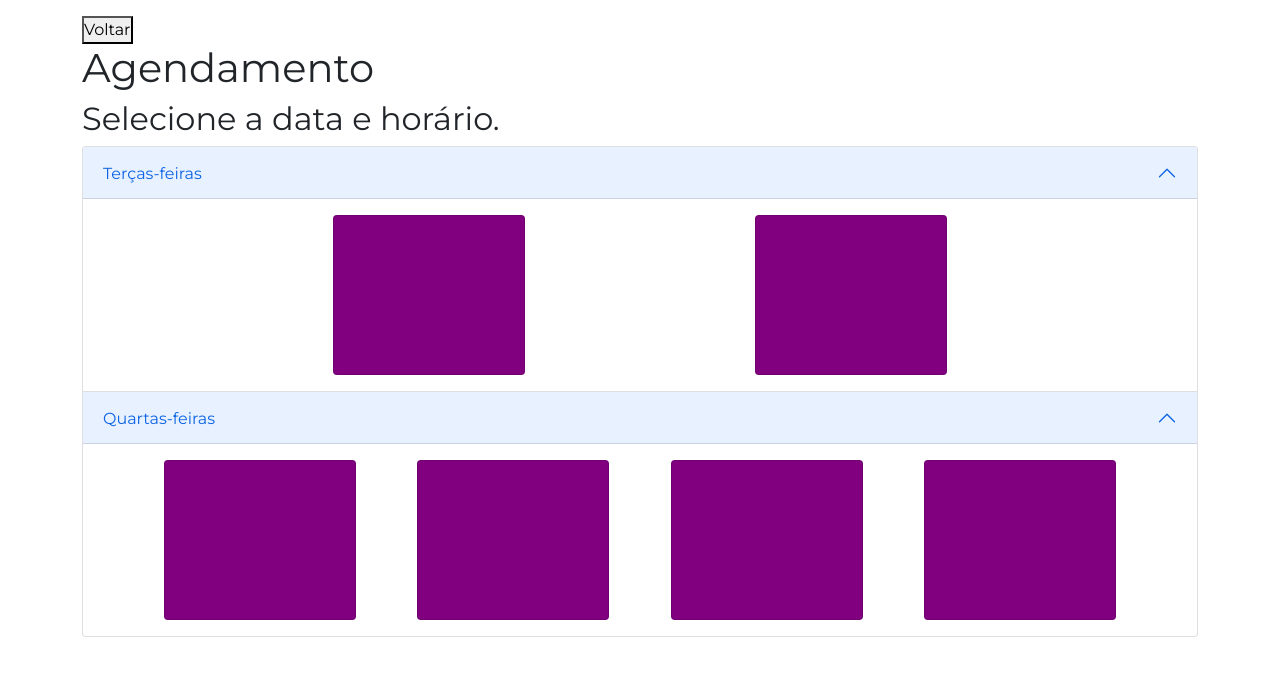
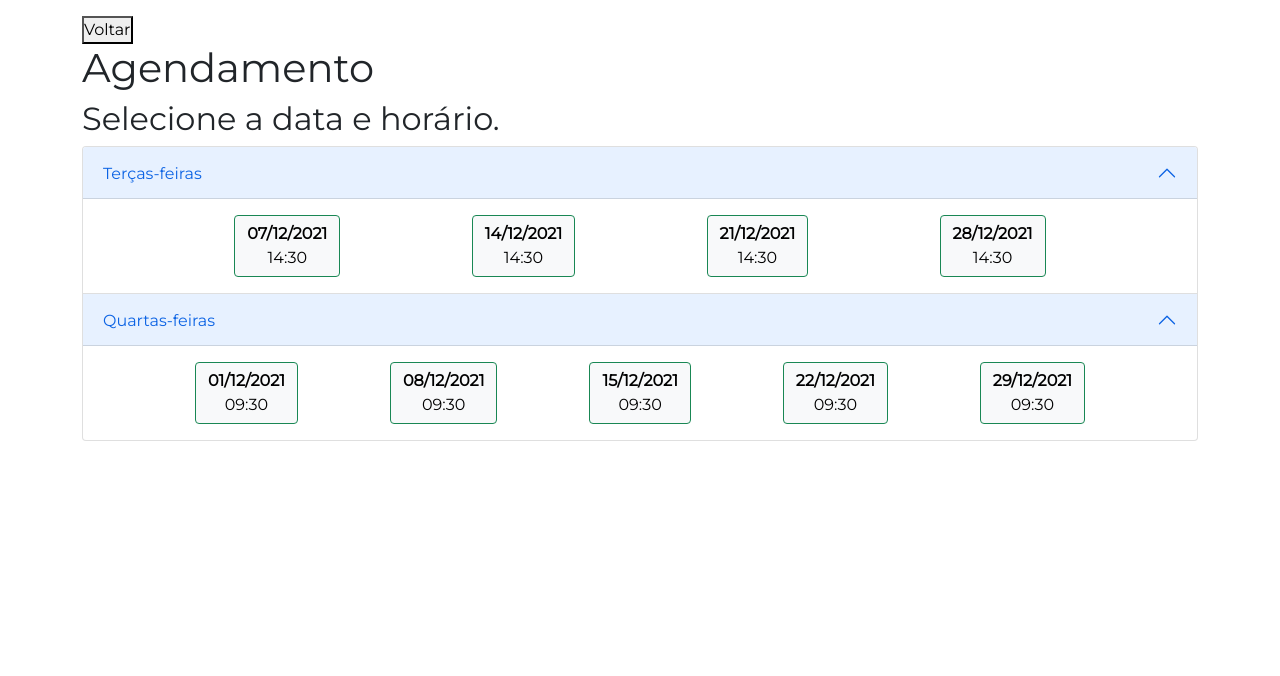
Before and after one commit to RickQs/santos-as-cegas, a Vue app: page /agendamento in a window 1280 px wide. Shown: the top 676 px of the page. Built offline with nearby package versions, Linux system fonts and the light colour scheme.

Commit message:
refactor: Accordion dinâmico

```diff
--- a/src/views/Agendamento.vue
+++ b/src/views/Agendamento.vue
@@ -2,6 +2,7 @@
     <h1>Agendamento</h1>
     <h2>Selecione a data e horário.</h2>
 
+    <section>
         <div class="accordion" id="accordionPanelsStayOpenExample">
             <div class="accordion-item">
                 <h2 class="accordion-header" id="panelsStayOpen-headingOne">
@@ -11,8 +12,14 @@
                 </h2>
                 <div id="panelsStayOpen-collapseOne" class="accordion-collapse collapse show" aria-labelledby="panelsStayOpen-headingOne">
                     <div class="accordion-body">
-                    <div class="d-flex justify-content-evenly">
-                        <router-link v-for="(card, i) in cards.slice(0,2)" :key="i" to="views/cadastro" class="card btn btn-secondary"></router-link>
+                        <div class="d-flex justify-content-evenly flex-wrap">
+                            <router-link v-for="date in dates[0].tuesday" :key="date.id" to="views/cadastro" class="btn btn-light border-success">
+                                <span>
+                                    <strong>{{ date.date }}</strong>
+                                </span>
+                                <br />
+                                <span>{{ date.hour }}</span>
+                            </router-link>
                         </div>
                     </div>
                 </div>
@@ -25,29 +32,34 @@
                 </h2>
                 <div id="panelsStayOpen-collapseTwo" class="accordion-collapse collapse show" aria-labelledby="panelsStayOpen-headingTwo">
                     <div class="accordion-body">
-                    <div class="d-flex justify-content-evenly">
-                        <router-link v-for="(card, i) in cards" :key="i" to="views/cadastro" class="card btn btn-secondary"></router-link>
+                        <div class="d-flex justify-content-evenly flex-wrap">
+                            <router-link v-for="date in dates[0].wednesday" :key="date.id" to="views/cadastro" class="btn btn-light border-success">
+                                <span>
+                                    <strong>{{ date.date }}</strong>
+                                </span>
+                                <br />
+                                <span>{{ date.hour }}</span>
+                            </router-link>
                         </div>
                     </div>
                 </div>
             </div>
         </div>
+    </section>
 </template>
 
 <script>
+    import dates from '@/dates.json'
+
     export default {
         data() {
             return {
-            cards: [0,1,2,3]
+                dates
             }
         }
     }
 </script>
 
 <style scoped>
-    .card {
-        width: 15vw;
-        height: 20vh;
-        background-color: purple;
-    }
+
 </style>
```
Lines whose indentation alone changed are shown as unchanged.
